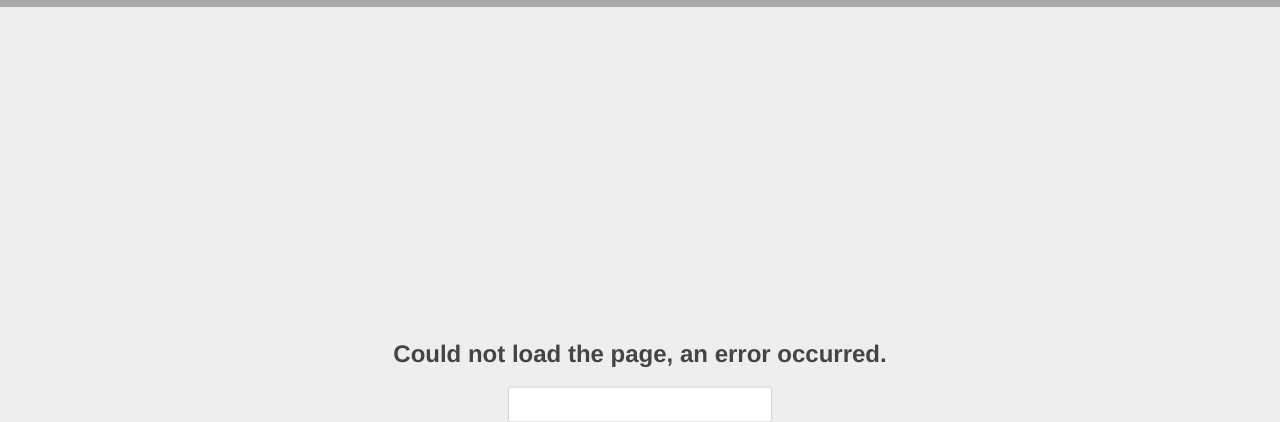
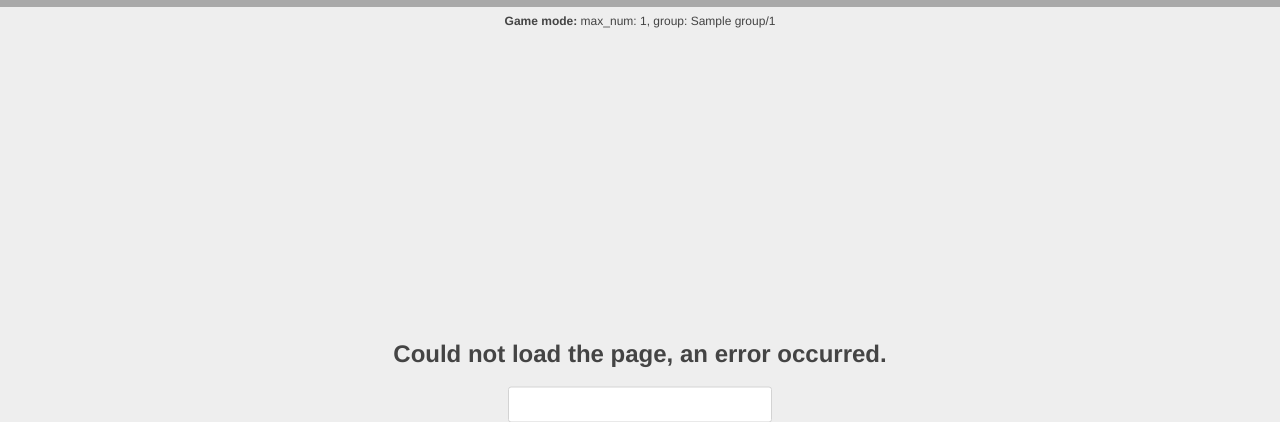
Before and after one commit to Kenadia/factor_things, a Flask app: template templates/go.html in a window 1280 px wide. Shown: the part 19-441 px from the top of the page. Run offline with Flask 2, Linux system fonts and the light colour scheme; the template is opened without the code that fills it: most values are stand-ins (such as "Sample title", 1, 10 or a date in 2020); a database or web service that is not in the repository returns one stand-in record (values such as "Sample title"); data that the repository does not hold is empty; some libraries are stand-ins or nearby versions.

Commit message:
Show parameters on the go page

```diff
--- a/static/style.css
+++ b/static/style.css
@@ -51,6 +51,11 @@
   height: 26px;
   line-height: 25px;
   text-align: center;
+}
+.params {
+  margin-top: 33px;
+  text-align: center;
+  font-size: 12px;
 }
 .container {
   display: inline-block;
--- a/templates/go.html
+++ b/templates/go.html
@@ -30,6 +30,11 @@
     <a href="/">Log out</a>
   </div>
 
+  <div class="params">
+    <strong>Game mode:</strong>
+    max_num: {{ max_num }}, group: {{ group }}/{{ num_groups }}
+  </div>
+
   <div class="container">
     <p><label for="input" class="js-label label">Loading…</label></p>
     <p><input type="text" id="input" class="js-input input"></p>
--- a/todos.txt
+++ b/todos.txt
@@ -1,3 +1,2 @@
-Show parameters on the go page.
 Fill out records section.
 Fix bug in `finish`.
```
